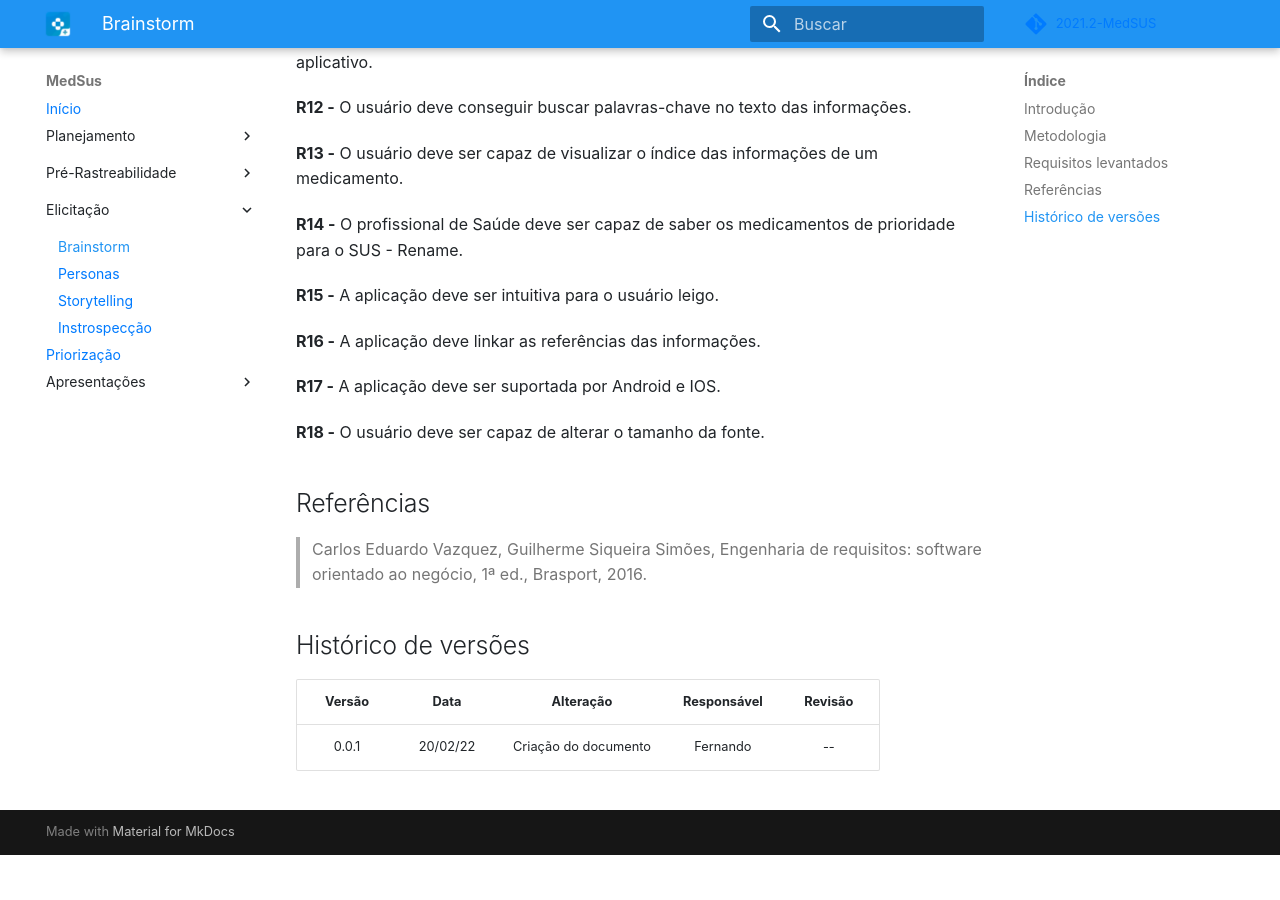
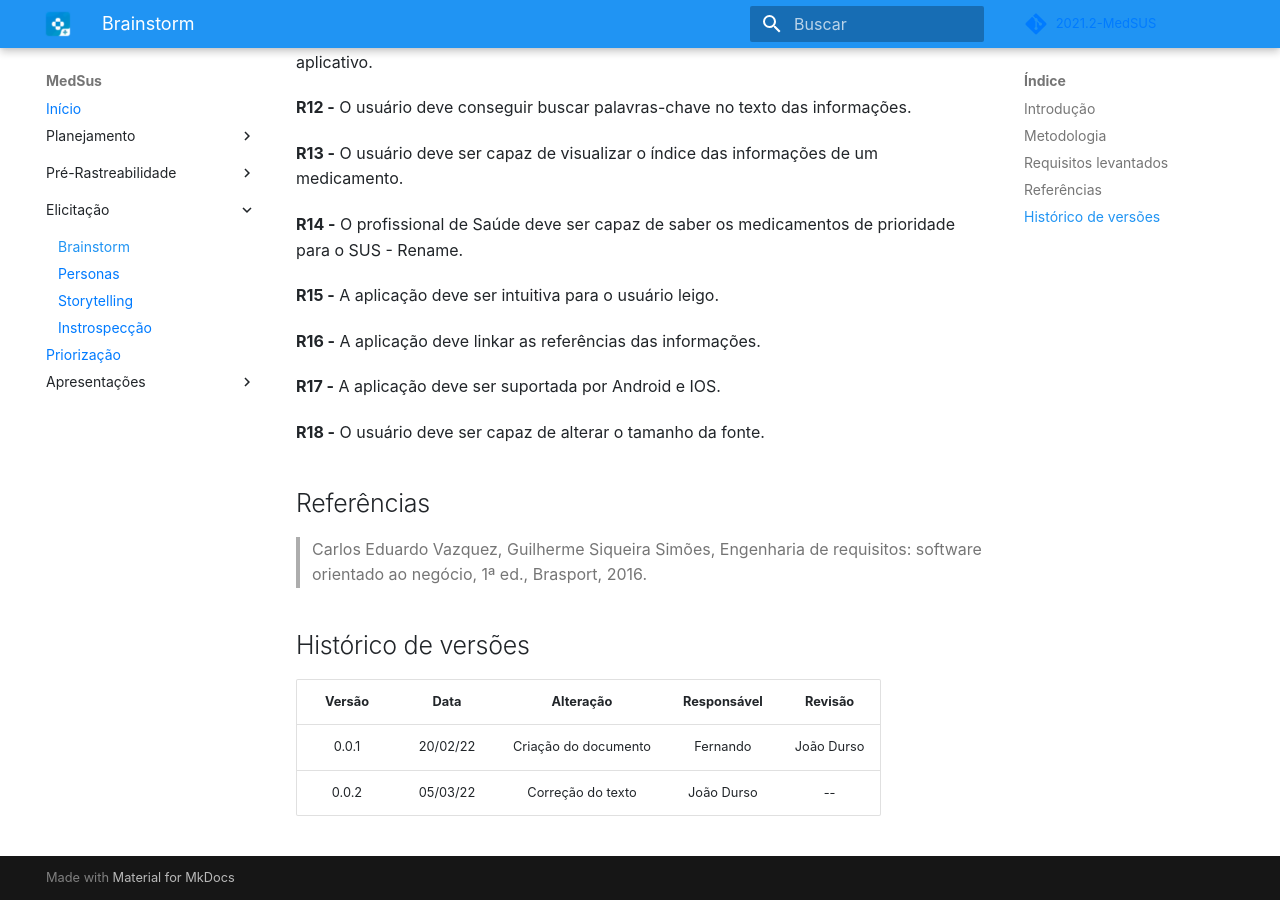
Before and after one commit to Requisitos-de-Software/2021.2-MedSUS, an MkDocs documentation site: the page built from docs/elicitation/brainstorm.md, in a window 1280 px wide and 900 px high, scrolled down 1392 px. Built offline with MkDocs 1.6.1 and Material for MkDocs 9.7.7, drawn with Linux system fonts in a browser that asks for light colours; some web fonts are replaced; comment, search, counter and statistics services are not loaded; before the commit the page ends 2247 px from its top, so only the background shows below that.

Commit message:
Versionamento

```diff
--- a/docs/elicitation/brainstorm.md
+++ b/docs/elicitation/brainstorm.md
@@ -42,4 +42,5 @@ Essas ideias e soluções são registradas e transformadas em Requisitos do Prod
 
 Versão|Data|Alteração|Responsável|Revisão|
 :-:|:-:|:-:|:-:|:-:|
-0.0.1|20/02/22|Criação do documento|Fernando | -- |
+0.0.1|20/02/22|Criação do documento|Fernando | João Durso |
+0.0.2|05/03/22|Correção do texto|João Durso | -- |
```
